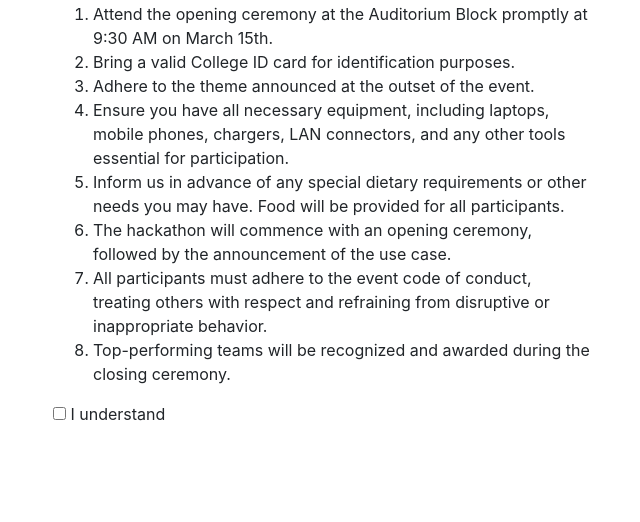
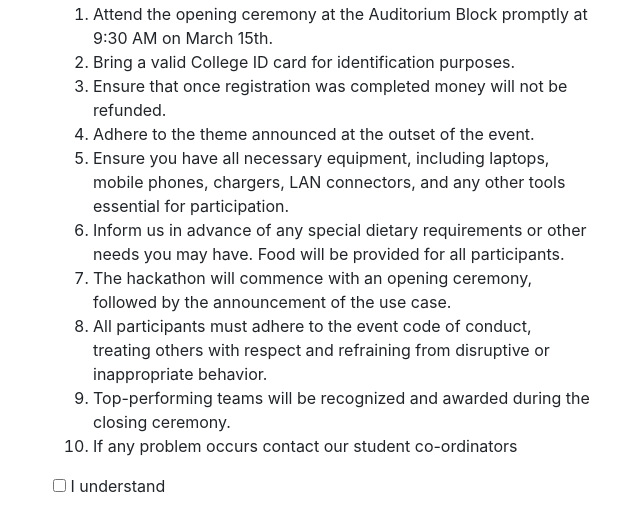
Before and after one commit to mohankadali123/hackathon, a plain HTML site: page index.html in a window 1280 px wide. Shown: the part 412-934 px from the top of the page, without its empty margins (317-957 px from the left). Before the commit the page ends 862 px from the top, so only its background shows below. Drawn offline with nearby package versions, Linux system fonts and the light colour scheme.

Commit message:
added_new_rules

```diff
--- a/index.html
+++ b/index.html
@@ -23,12 +23,14 @@
                 <ol>
                     <li>Attend the opening ceremony at the Auditorium Block promptly at 9:30 AM on March 15th.</li>
                     <li>Bring a valid College ID card for identification purposes.</li>
+                    <li><b></b>Ensure that once registration was completed money will not be refunded.</b></li>
                     <li>Adhere to the theme announced at the outset of the event.</li>
                     <li>Ensure you have all necessary equipment, including laptops, mobile phones, chargers, LAN connectors, and any other tools essential for participation.</li>
                     <li>Inform us in advance of any special dietary requirements or other needs you may have. Food will be provided for all participants.</li>
                     <li>The hackathon will commence with an opening ceremony, followed by the announcement of the use case.</li>
                     <li>All participants must adhere to the event code of conduct, treating others with respect and refraining from disruptive or inappropriate behavior.</li>
                     <li>Top-performing teams will be recognized and awarded during the closing ceremony.</li>
+                    <li>If any problem occurs contact our student co-ordinators</li>
                 </ol>
                 <form action="">
                     <div class="form-group">
```
